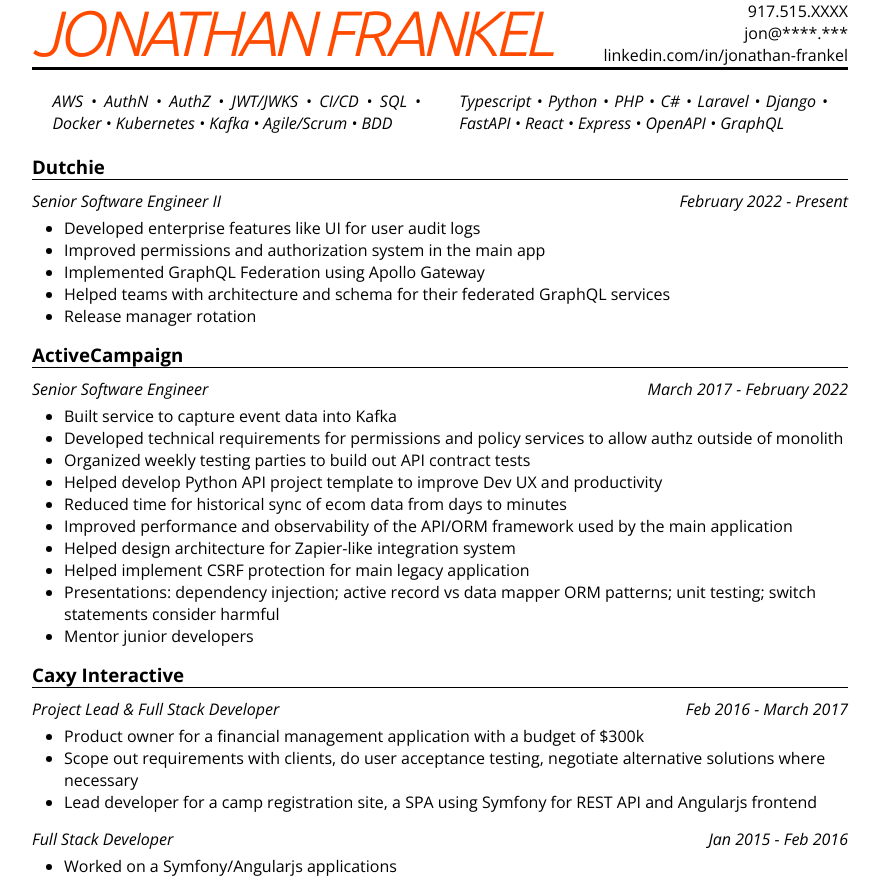
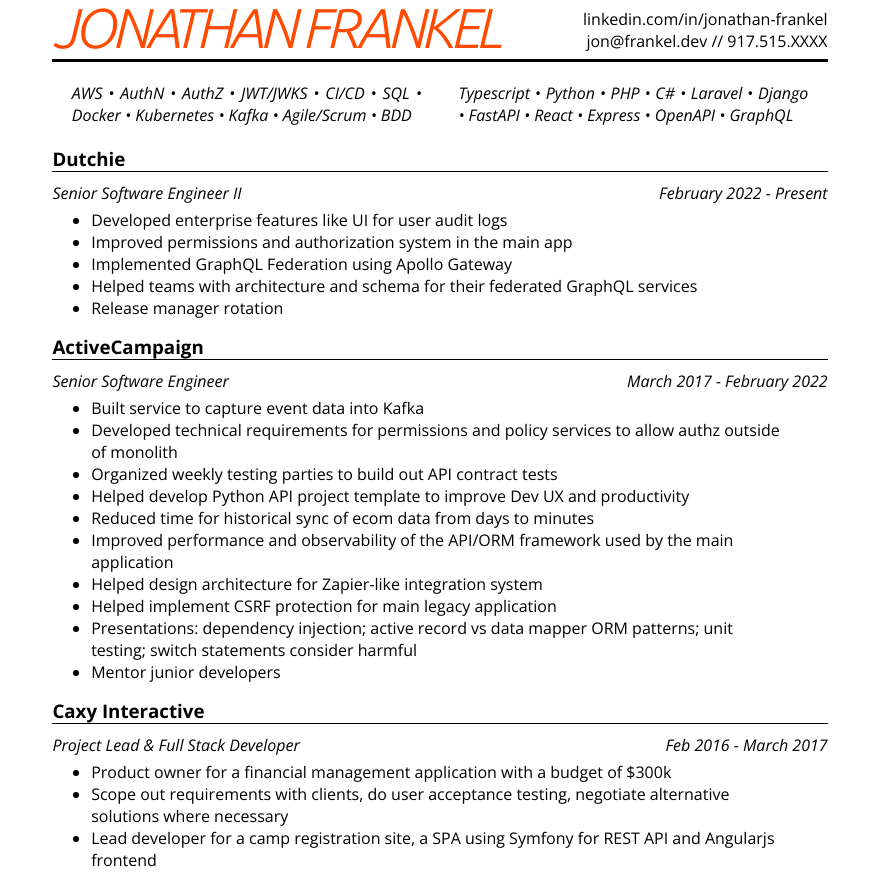
Before and after one commit to jon-frankel/resume, a website built with webpack: page public/index.html in a window 1280 px wide. Shown: the top 880 px of the page, without its empty margins (200-1080 px from the left). Built offline with nearby package versions, Linux system fonts and the light colour scheme.

Commit message:
Better styling

```diff
--- a/public/index.html
+++ b/public/index.html
@@ -1,6 +1,11 @@
 <!DOCTYPE html>
 <html lang="en">
 <head>
+    <meta charset="UTF-8">
+    <meta name="description" content="Jonathan Frankel's Résumé">
+    <meta name="keywords" content="Resume, Jonathan Frankel, Software Engineer">
+    <meta name="author" content="Jonathan Frankel">
+    <meta name="viewport" content="width=device-width, initial-scale=1.0">
     <title>JONATHAN FRANKEL</title>
     <link rel="stylesheet" type="text/css" href="style.css">
     <link href='https://fonts.googleapis.com/css?family=Open+Sans:400,300italic,600,700' rel='stylesheet' type='text/css'>
@@ -8,12 +13,13 @@
 </head>
 <body>
 
+<div class="container">
+
 <header>
     <h1 id="name">JONATHAN FRANKEL</h1>
     <ul id="contact-info">
-        <li id="phone">917.515.XXXX</li>
-        <li id="email">jon@****.***</li>
         <li>linkedin.com/in/jonathan-frankel</li>
+        <li>jon@frankel.dev // 917.515.XXXX</li>
     </ul>
 </header>
 
@@ -174,6 +180,8 @@
     </ul>
 </section>
 
+</div>
+
 <section class="no-print">
     <h5 class="right">Web counter: <span id="visits"></span> site visits</h5>
 </section>
--- a/public/style.css
+++ b/public/style.css
@@ -8,12 +8,17 @@ html {
 body {
     margin: auto;
     width: 8.5in;
-    height: 11in;
+}
+
+.container {
+    width: 95%;
+    margin: 0 auto;
+    padding: 0 2.5%;
 }
 
 h1 {
     color: #FF4A00;
-    font-size: 4em;
+    font-size: 3.5em;
     line-height: 1em;
     letter-spacing: -4px;
     font-style: italic;
@@ -49,7 +54,6 @@ h4 {
 
 h5 {
     font-weight: bold;
-    /*display: inline;*/
     margin: 0;
 }
 
@@ -70,6 +74,7 @@ header ul, header li {
 }
 
 header ul {
+    padding-top: 8px;
     float: right;
 }
 
@@ -83,7 +88,8 @@ ul {
 }
 
 section ul {
-    width: 100%;
+    width: 90%;
+    padding: 0 5%;
 }
 
 h4 + ul {
```
